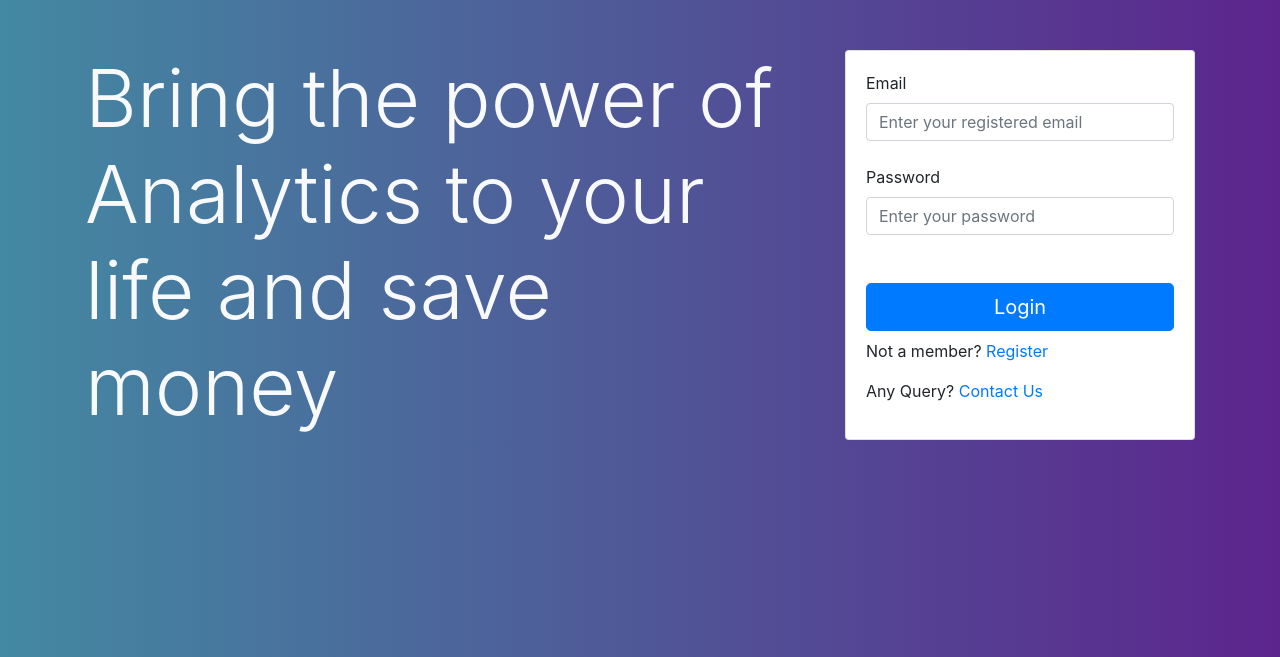
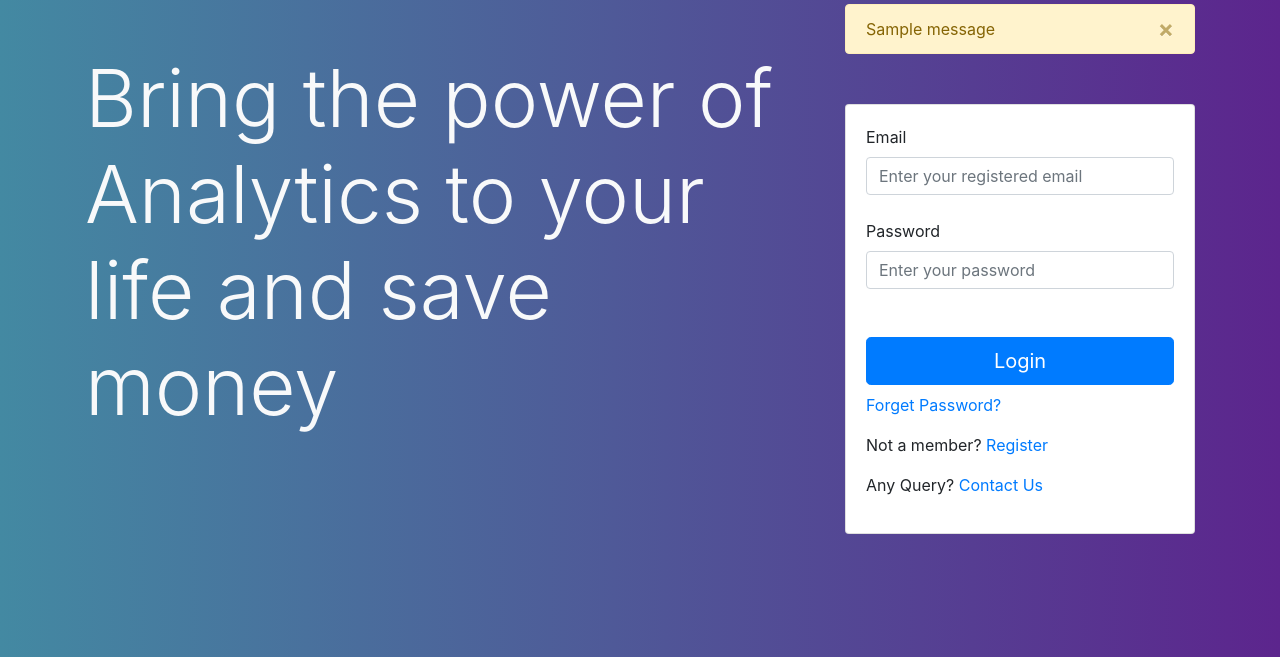
Before and after one commit to dev-shinde/Flipr-Hack, a Flask app: page / in a window 1280 px wide. Shown: the part 56-713 px from the top of the page. Run offline with Flask 2, Linux system fonts and the light colour scheme; tables that the repository leaves empty or names only in its code hold one stand-in row (values such as "Sample post"); one stand-in notice (Sample message) is shown.

Commit message:
flash message alert added for login

```diff
--- a/main.py
+++ b/main.py
@@ -1,4 +1,4 @@
-from flask import Flask, render_template, request, redirect, session, url_for
+from flask import Flask, render_template, request, redirect, session, flash
 import mysql.connector  # pip install mysql-connector-python
 import os
 from datetime import timedelta  # used for setting session timeout
@@ -22,6 +22,7 @@ def login():
     if 'user_id' in session:
         cursor.execute("""select * from user_login where user_id = {}""".format(session['user_id']))
         userdata = cursor.fetchall()
+        flash("Already an user is logged-in!")
         return redirect('/home')
     else:
         return render_template("login.html")
@@ -32,6 +33,7 @@ def register():
     if 'user_id' in session:
         cursor.execute("""select * from user_login where user_id = {}""".format(session['user_id']))
         userdata = cursor.fetchall()
+        flash("Already an user is logged-in!")
         return redirect('/home')
     else:
         return render_template("register.html")
@@ -66,10 +68,10 @@ def login_validation():
             session['user_id'] = users[0][0]
             return redirect('/home')
         else:
+            flash("Invalid email and password!")
             return redirect('/')
     else:
-        # cursor.execute("""select * from user_login where user_id = {} """.format(session['user_id']))
-        # userdata = cursor.fetchall()
+        flash("Already an user is logged-in!")
         return redirect('/home')
 
 
@@ -92,6 +94,7 @@ def registration():
             myuser = cursor.fetchall()
             print(myuser)
             session['user_id'] = myuser[0][0]
+            flash("Already an user is logged-in!")
             return redirect('/home')
         else:
             return redirect('/register')
@@ -118,7 +121,7 @@ def analysis():
 
         fig = px.bar(df, x='Expense', y='Amount', color='City', barmode='group')
         graphJSON = json.dumps(fig, cls=plotly.utils.PlotlyJSONEncoder)
-        return render_template('analysis.html', graphJSON=graphJSON)
+        return render_template('analysis.html',user_name = userdata[0][1], graphJSON=graphJSON)
     else:
         return redirect('/')
 
--- a/templates/analysis.html
+++ b/templates/analysis.html
@@ -14,7 +14,7 @@
     </head>
     <body>
      <div class="bg-nav d-flex flex-column flex-md-row align-items-center pb-0 mb-0 border-bottom">
-      <h5 class="m-3 mr-md-auto font-weight-normal">Expense Tracker </h5>
+      <h5 class="m-3 mr-md-auto font-weight-normal">Expense Tracker - {{ user_name }} </h5>
 
       <nav class="m-2 my-md-0 mr-md-3">
         <a class="py-2 m-2 text-dark" href="/home">Home</a>
--- a/templates/login.html
+++ b/templates/login.html
@@ -29,6 +29,14 @@
         </div>
         <div class="col-md-4">
 <!--          this is second columns, adding login section in this -->
+            {% for message in get_flashed_messages() %}
+         <div class="alert alert-warning alert-dismissible fade show my-1" role="alert">
+                    {{ message }}
+            <button type="button" class="close" data-dismiss="alert" aria-label="Close">
+            <span aria-hidden="true">&times;</span>
+            </button>
+        </div>
+         {% endfor %}
           <div class="card mt-50">
             <div class="card-body">
               <form class="form" method="post" action="/login_validation">
@@ -39,6 +47,7 @@
                 <input type="submit" class="btn btn-primary btn-block btn-lg" value="Login">
               </form>
 <!--                rout to register page on click Register-->
+                <p class="mt-2"><a href="/reset_pass">Forget Password?</a></p>
               <p class="mt-2">Not a member? <a href="/register">Register</a></p>
                 <p class="mt-2">Any Query? <a href="/contact">Contact Us</a> </p>
 
```
Also changed, not shown: templates/home.html (+11 -0 lines), README.md, img.png, img_1.png (added).
